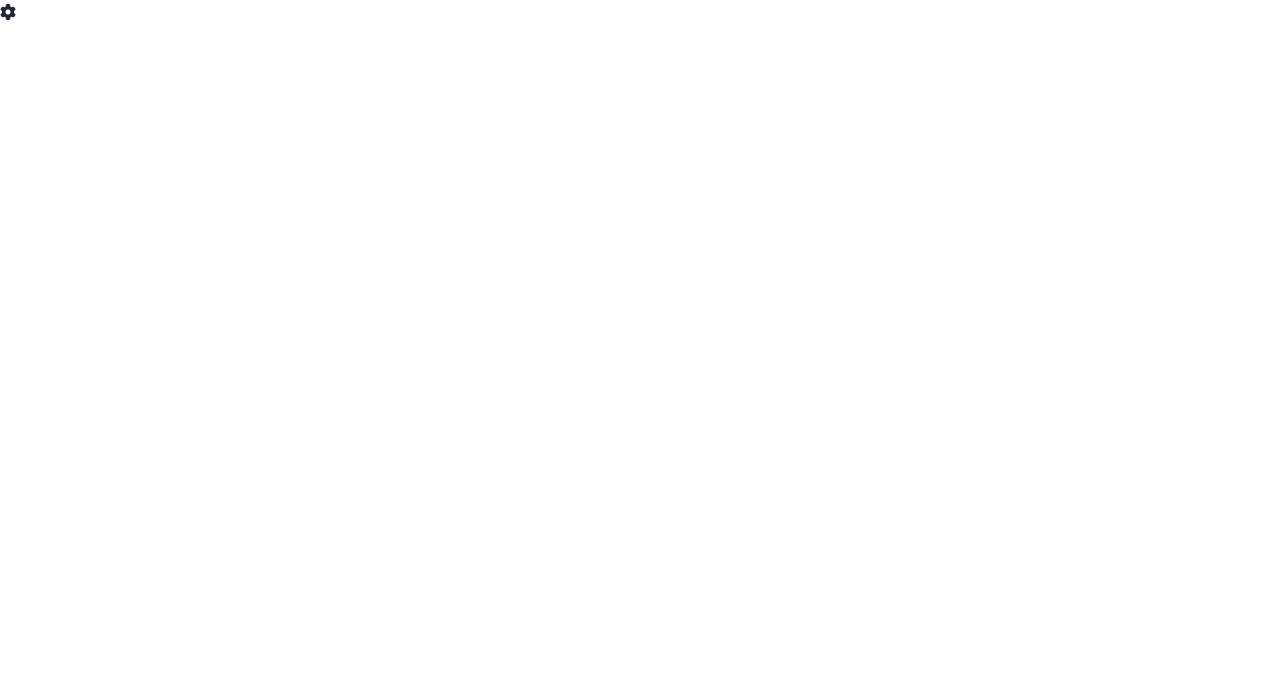
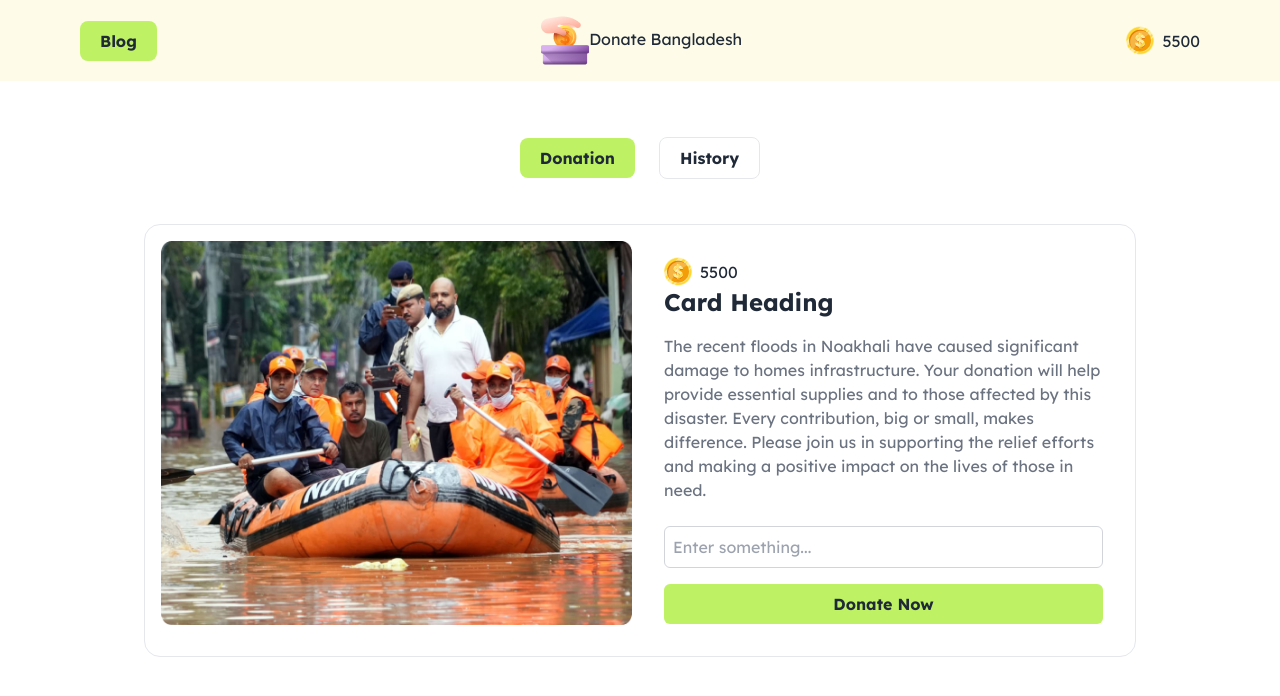
Before and after one commit to rakib826/ph-assignment-05, a plain HTML site: page index.html in a window 1280 px wide. Drawn offline with nearby package versions, Linux system fonts and the light colour scheme.

Commit message:
navbar and first card completed

```diff
--- a/index.html
+++ b/index.html
@@ -16,15 +16,48 @@
         extend: {
           colors: {
             clifford: '#da373d',
-          }
+          },
+          fontFamily: {
+            lexend: ['Lexend', 'sans-serif'],
+          },
         }
       }
     }
   </script>
 </head>
-<body>
-  <nav>
-    <i class="fa-solid fa-gear"></i>
-  </nav>
+<body class="font-lexend  ">
+  <header>
+    <nav class="fixed bg-opacity-50 backdrop-blur-md z-10 w-full">
+      <ul class="flex items-center justify-between bg-yellow-50 py-4 px-4 lg:px-20">
+        <li><button class="bg-lime-300 font-bold py-2 px-5 rounded-lg hover:bg-lime-500 transition"><a href="blog.html">Blog</a></button></li>
+        <li class="flex items-center gap-2 hidden lg:inline-block"><img class="inline-block" src="./assets/logo.png" alt=""><h5 class="inline-block">Donate Bangladesh</h5></li>
+        <li class="flex items-center gap-2"><img src="./assets/coin.png" alt=""><p>5500</p></li>
+      </ul>
+      <ul class="flex items-center justify-center gap-6 pt-14 pb-6">
+        <li><button class="bg-lime-300 font-bold py-2 px-5 rounded-lg hover:bg-lime-500 transition"><a href="index.html">Donation</a></button></li>
+        <li><button class="border font-bold py-2 px-5 rounded-lg"><a href="index.html">History</a></button></li>
+      </ul>
+    </nav>
+  </header>
+  <main class="pt-56 px-4 lg:px-36">
+    <section>
+      <div class="grid grid-cols-1 lg:grid-cols-2 p-4 border rounded-2xl gap-4">
+        <div class="h-96">
+          <img class="w-full h-full" src="./assets/noakhali.png" alt="Image" class="w-full h-full object-cover">
+        </div>
+        <div class="p-4">
+          <li class="flex items-center gap-2"><img src="./assets/coin.png" alt=""><p>5500</p></li>
+          <h2 class="text-2xl font-bold mb-4">Card Heading</h2>
+          <p class="text-gray-500 mb-6">
+            The recent floods in Noakhali have caused significant damage to homes  infrastructure. Your donation will help provide essential supplies and  to those affected by this disaster. Every contribution, big or small, makes  difference. Please join us in supporting the relief efforts and making a positive impact on the lives of those in need.
+          </p>
+          <input type="text" placeholder="Enter something..." class="border border-gray-300 rounded-md p-2 w-full mb-4">
+          <button class="bg-lime-300 font-bold py-2 px-4 rounded-md hover:bg-lime-500 transition w-full">
+            Donate Now
+          </button>
+        </div>
+      </div>
+    </section>
+  </main>
 </body>
 </html>
```
Also changed, not shown: blog.html (added, +35 -0 lines), assets/coin.png (added), assets/feni.png (added), assets/logo.png (added), assets/noakhali.png (added), assets/quota-protest.png (added).
